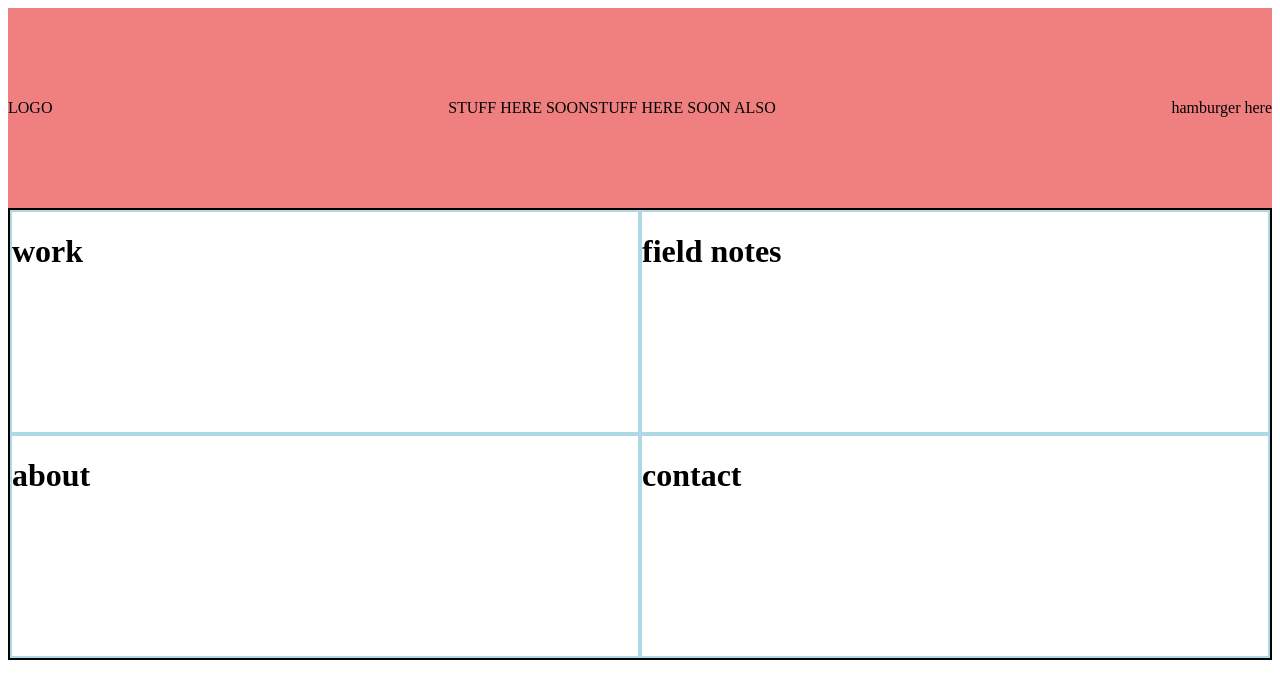
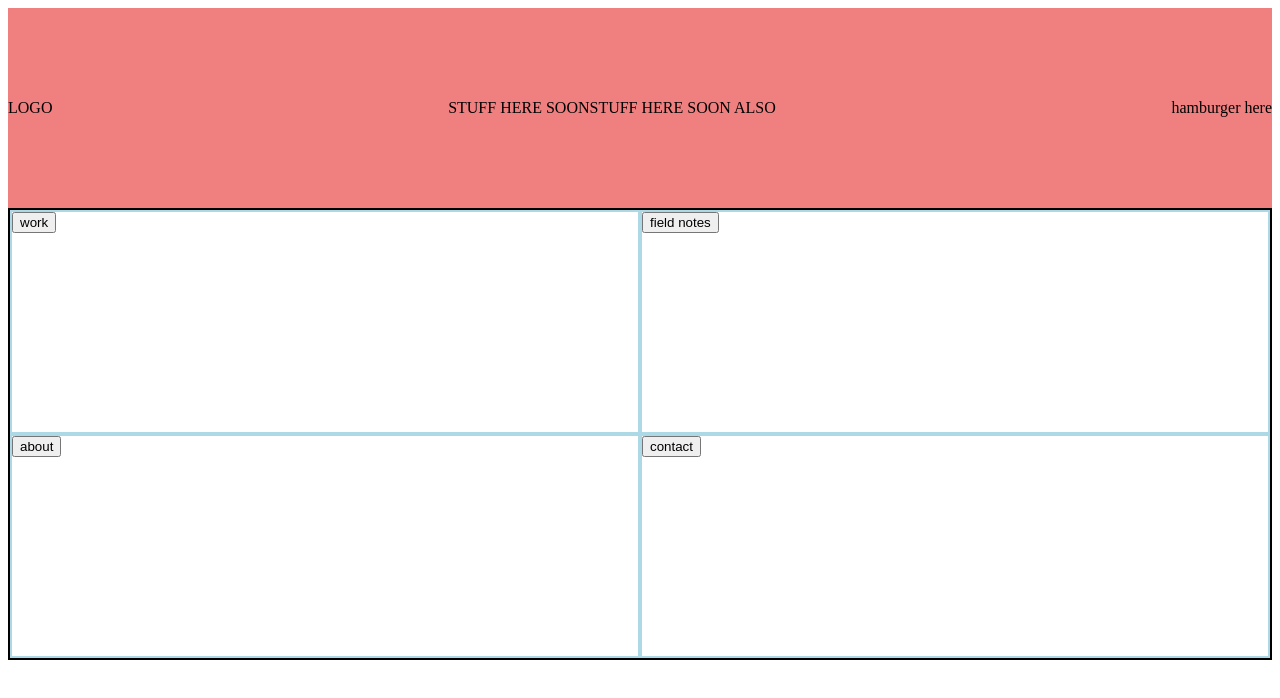
Before and after one commit to ColCoutts/better-mold, a React (Create React App) app: page / in a window 1280 px wide. Shown: the top 698 px of the page. Built offline with nearby package versions, Linux system fonts and the light colour scheme.

Commit message:
started custom button for directory

```diff
--- /dev/null
+++ b/src/components/custom-button/custom-button.component.jsx
@@ -0,0 +1,8 @@
+import React from 'react';
+import './custom-button.styles.scss';
+
+const CustomButton = ({ children }) => (
+  <button className='custom-button'>{children}</button>
+);
+
+export default CustomButton;
--- a/src/components/menu-item/menu-item.component.jsx
+++ b/src/components/menu-item/menu-item.component.jsx
@@ -1,9 +1,11 @@
 import React from 'react';
 import './menu-item.styles.scss';
 
+import CustomButton from '../custom-button/custom-button.component';
+
 const MenuItem = ({ title }) => (
   <div className='menu-item'>
-    <h1>{title}</h1>
+    <CustomButton className='title'>{title}</CustomButton>
   </div>
 );
 
```
Also changed, not shown: src/components/custom-button/custom-button.styles.scss (added).
